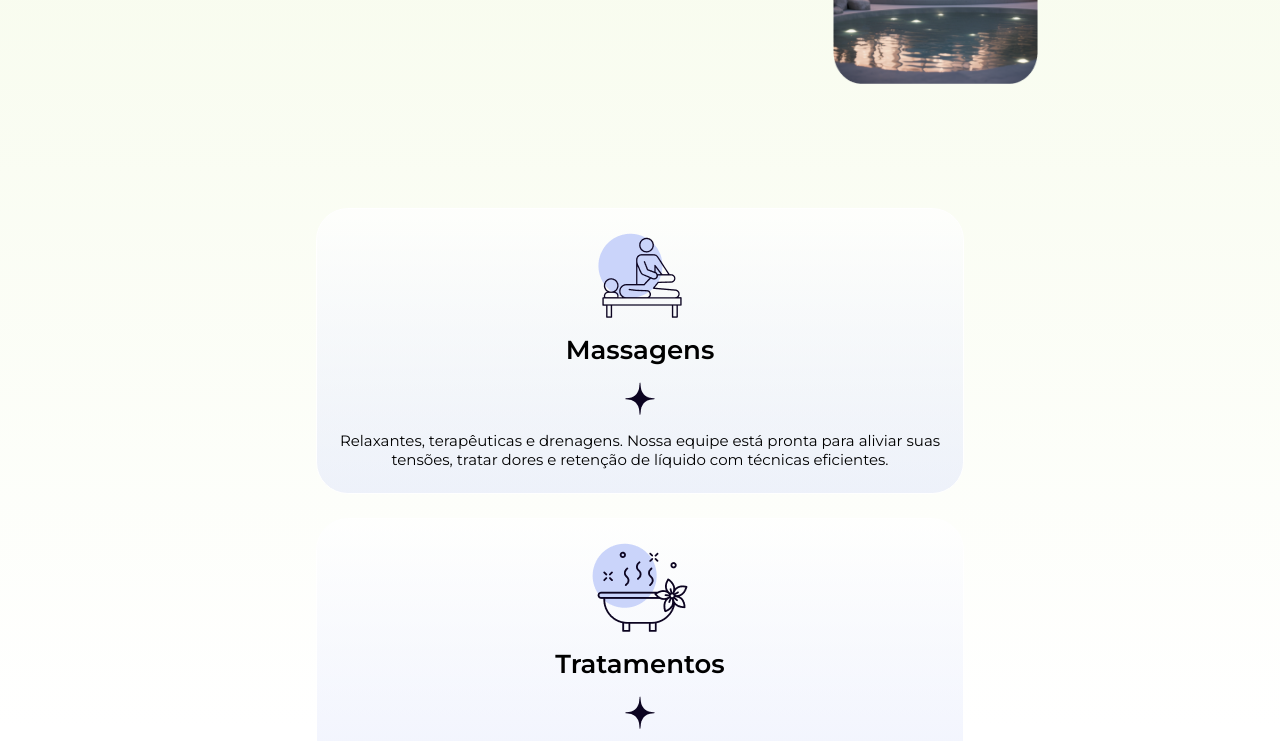
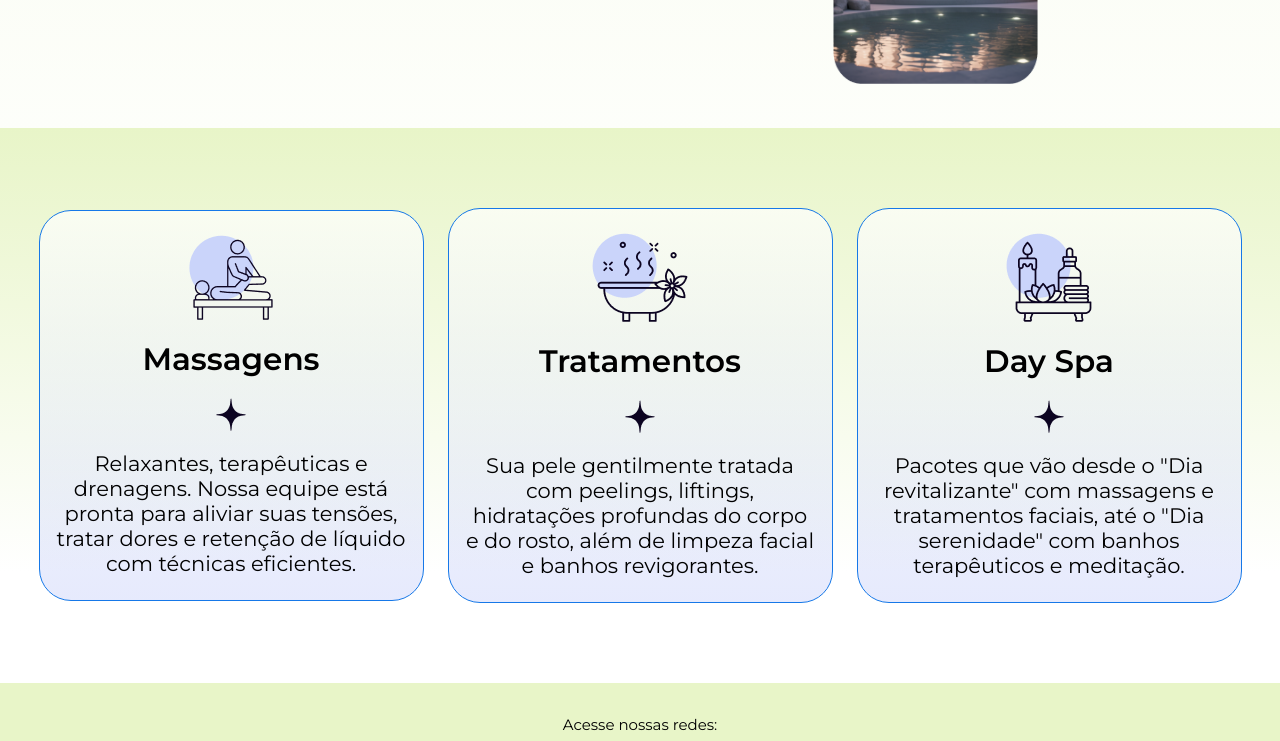
Before and after one commit to RodrigoBettio/calmaria, a plain HTML site: page index.html in a window 1280 px wide. Shown: the part 2070-2811 px from the top of the page. Drawn offline with nearby package versions, Linux system fonts and the light colour scheme.

Commit message:
Estilizando os cards

```diff
--- a/css/cabecalho.css
+++ b/css/cabecalho.css
@@ -9,6 +9,7 @@
   row-gap: 16px;
   padding: 40px 16px;
   white-space: nowrap;
+
 }
 
 .cabecalho_nav_logo {
--- a/css/cards_container.css
+++ b/css/cards_container.css
@@ -1,32 +1,35 @@
 .cards_container {
+    background: var(--gradiente);
     display: flex;
-    flex-direction: column;
+    flex-direction: row;
     align-items: center;
     justify-content: center;
     padding: 80px 16px;
-    row-gap: 24px;
+    column-gap: 24px;
   }
 
   .card_cards_container {
     background: var(--gradiente-card);
-    max-width: 648px;
-    height: auto;
+    max-width: 385px;
+    height: 525;
     padding: 24px 16px;
     text-align: center;
     display: flex;
     flex-direction: column;
     align-items: center;
     gap: 16px;
+    row-gap: 20px;
     border-radius: 32px;
-    border: 1px solid #fff;
+    border: 1px solid #1678e8;
+    justify-content: center;
   }
 
   .card_cards_container_titulo {
-    font-size: 26px;
+    font-size: 31px;
   }
 
   .card_cards_container_texto {
-    font-size: 15px;
+    font-size: 21px;
   }
 
   .card_cards_container:hover {
--- a/css/style.css
+++ b/css/style.css
@@ -1,7 +1,7 @@
 :root {
     --fonte: "Montserrat", 'Krona One', 'Open Sans', sans-serif;
     --gradiente: linear-gradient(180deg, #E8F5C8 0%, rgb(255, 255, 255) 80%);
-    --gradiente-card: linear-gradient(180deg, rgba(255, 255, 255, 0.7) 0%, rgba(202, 212, 250, 0.3) 100%);
+    --gradiente-card: linear-gradient(180deg, rgba(255, 255, 255, 0.7) 0%, rgba(12, 49, 233, 0.1) 100%);
     --verde-claro: #E8F5C8;
     --azul-escuro: #b6bfde;
     --lilas-claro: #85A0FF;
@@ -14,6 +14,7 @@
     box-sizing: border-box;
     text-decoration: none;
     list-style: none;
+    scroll-behavior: smooth;
 }
 
 body {
--- a/index.html
+++ b/index.html
@@ -33,7 +33,7 @@
             <span class="cabecalho_nav_linha"></span>
             <div class="cabecalho_nav_lista">
                 <div class="cabecalho_lista_item"><a>Espaço</a></div>
-                <div class="cabecalho_lista_item"><a>Serviços</a></div>
+                <div class="cabecalho_lista_item"><a href="#servicos">Serviços</a></div>
                 <div class="cabecalho_lista_item"><a>Contato</a></div>
             </div>
         </div>
@@ -74,7 +74,7 @@
         </div>
 
 
-        <div class="cards_container">
+        <div id="servicos" class="cards_container">
             <div class="card_cards_container">
                 <img src="./assets/icon-massagem.png">
                 <h1 class="card_cards_container_titulo">Massagens</h1>
```
